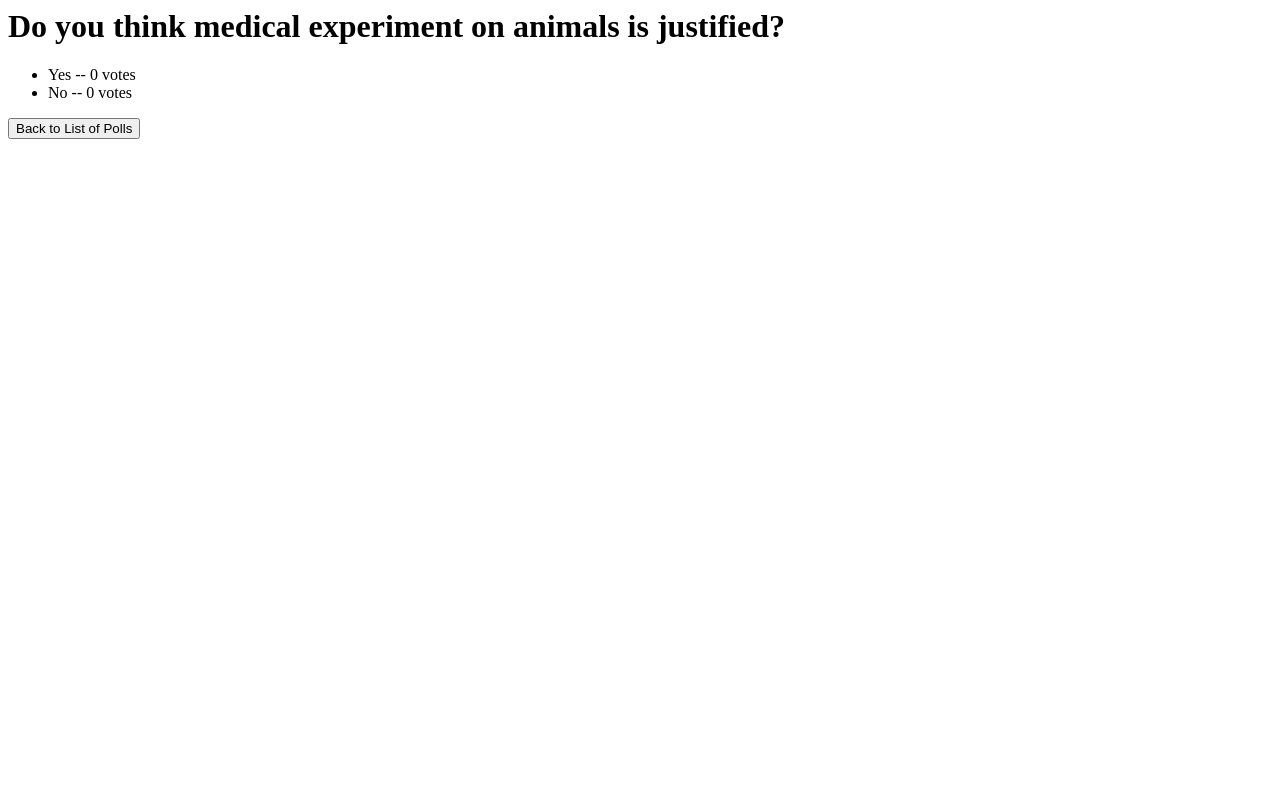
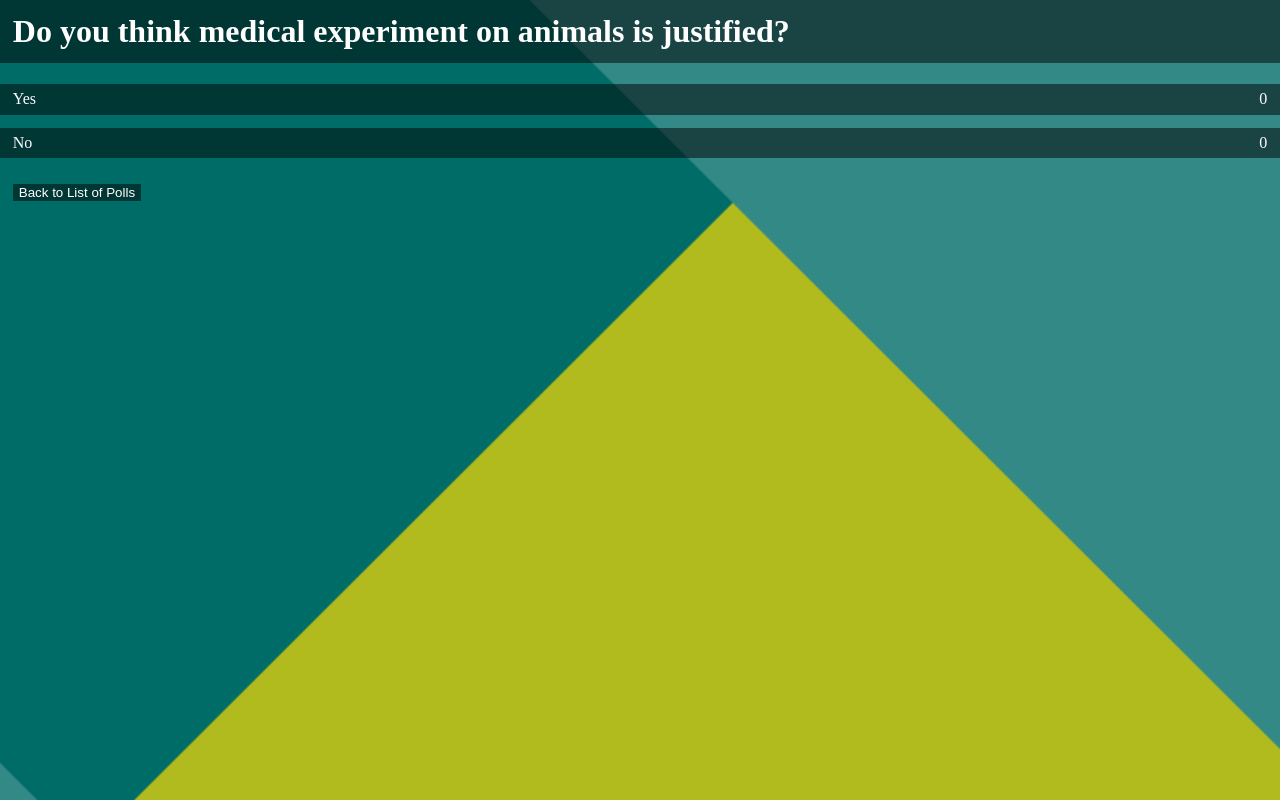
Before and after one commit to Pat-7-626/ku-polls, a Django app: page /polls/1/results/ in a window 1280 px wide. Run offline with Django 5.2, Linux system fonts and the light colour scheme; data comes from the database, SQL or seed files in the repository.

Commit message:
Improve appearance

```diff
--- /dev/null
+++ b/polls/static/polls/style_result.css
@@ -0,0 +1,57 @@
+html, body {
+    height: 100%;
+    width: 100%;
+    margin: 0;
+}
+
+body {
+    background: url("images/background.png") no-repeat center center fixed;
+    background-size: cover;
+}
+
+ul {
+    list-style: none;
+    padding: 0;
+    margin: 0;
+}
+
+li {
+    display: flex;
+    justify-content: space-between;
+    align-items: center;
+    margin-bottom: 1%;
+}
+
+.choice-text {
+    flex: 1;
+    color: white;
+    background-color: rgba(0, 0, 0, 0.5);
+    padding: 0.5% 1%;
+    border-radius: 0.1%;
+}
+
+.choice-votes {
+    color: white;
+    background-color: rgba(0, 0, 0, 0.5);
+    padding: 0.5% 1%;
+    border-radius: 1%;
+}
+
+h1 {
+    color: white;
+    padding: 1%;
+    background-color: rgba(0, 0, 0, 0.5);
+}
+
+input[type="submit"] {
+    background-color: rgba(0, 0, 0, 0.5);
+    color: white;
+    border: none;
+    margin: 1%;
+    border-radius: 1%;
+    cursor: pointer;
+}
+
+input[type="submit"]:hover {
+    background-color: rgba(0, 0, 0, 1);
+}
--- a/polls/templates/polls/detail.html
+++ b/polls/templates/polls/detail.html
@@ -1,3 +1,6 @@
+{% load static %}
+<link rel="stylesheet" href="{% static 'polls/style_detail.css' %}">
+
 <form action="{% url 'polls:vote' question.id %}" method="post">
 {% csrf_token %}
 <fieldset>
@@ -8,7 +11,7 @@
         <label for="choice{{ forloop.counter }}">{{ choice.choice_text }}</label><br>
     {% endfor %}
 </fieldset>
-<h1></h1>
+<br>
 <input type="submit" value="Vote">
 </form>
 <form action="{% url 'polls:index' %}" method="get">
--- a/polls/templates/polls/index.html
+++ b/polls/templates/polls/index.html
@@ -1,5 +1,5 @@
 {% load static %}
-<link rel="stylesheet" href="{% static 'polls/style.css' %}">
+<link rel="stylesheet" href="{% static 'polls/style_index.css' %}">
 
 {% if latest_question_list %}
     <h1>KU Polls</h1>
@@ -8,7 +8,7 @@
             <li>
                 <h2></h2>
                 <a href="{% url 'polls:detail' question.id %}">{{ question.question_text }}</a>
-                <form action="{% url 'polls:results' question.id %}" method="get" style="display: inline;">
+                <form action="{% url 'polls:results' question.id %}" method="get">
                     <input type="submit" value="Results" />
                 </form>
             </li>
--- a/polls/templates/polls/results.html
+++ b/polls/templates/polls/results.html
@@ -1,10 +1,17 @@
+{% load static %}
+<link rel="stylesheet" href="{% static 'polls/style_result.css' %}">
+
 <h1>{{ question.question_text }}</h1>
 
 <ul>
 {% for choice in question.choice_set.all %}
-    <li>{{ choice.choice_text }} -- {{ choice.votes }} vote{{ choice.votes|pluralize }}</li>
+    <li class="choice-item">
+        <div class="choice-text">{{ choice.choice_text }}</div>
+        <div class="choice-votes">{{ choice.votes }}</div>
+    </li>
 {% endfor %}
 </ul>
+
 <form action="{% url 'polls:index' %}" method="get">
-    <input type="submit" value="Back to List of Polls" />
+    <input type="submit" value="Back to List of Polls"/>
 </form>
```
Also changed, not shown: polls/static/polls/style.css (deleted, +0 -21 lines), polls/static/polls/style_detail.css (added, +44 -0 lines), polls/static/polls/style_index.css (added, +41 -0 lines).
